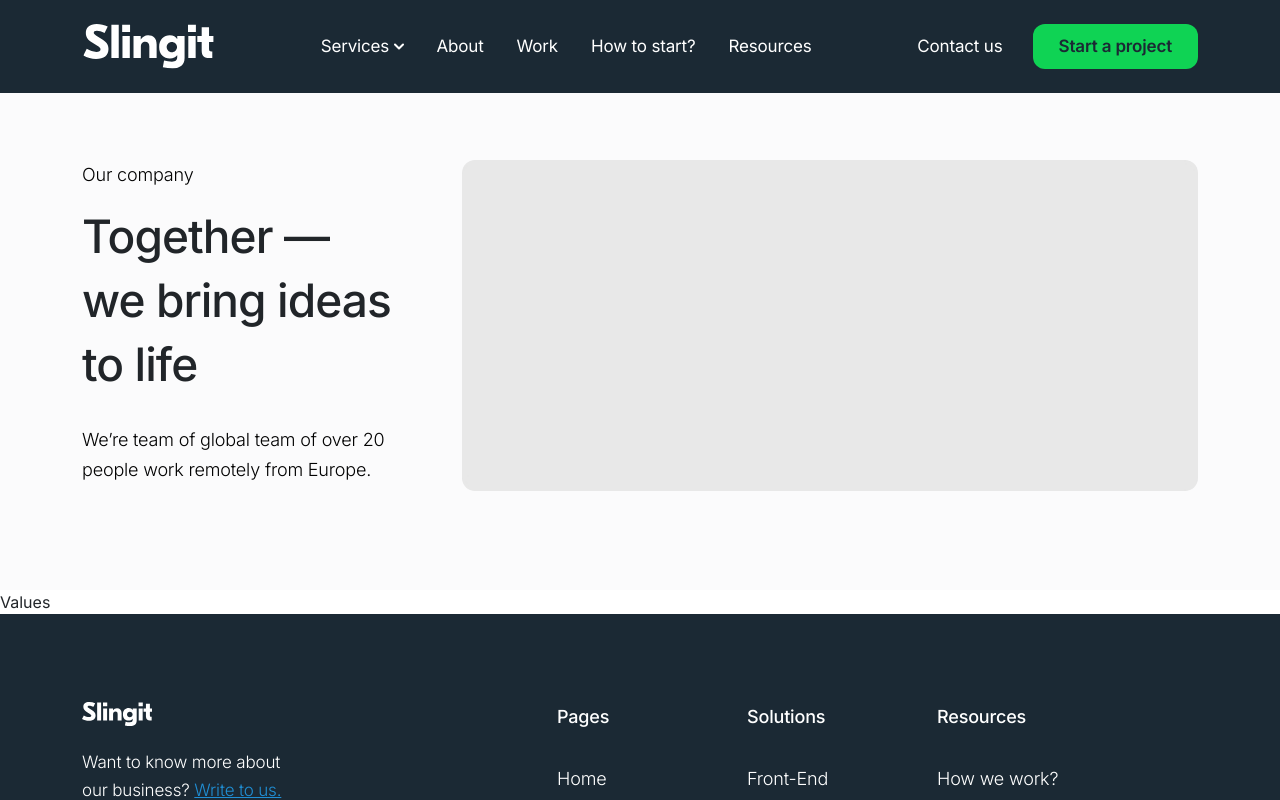
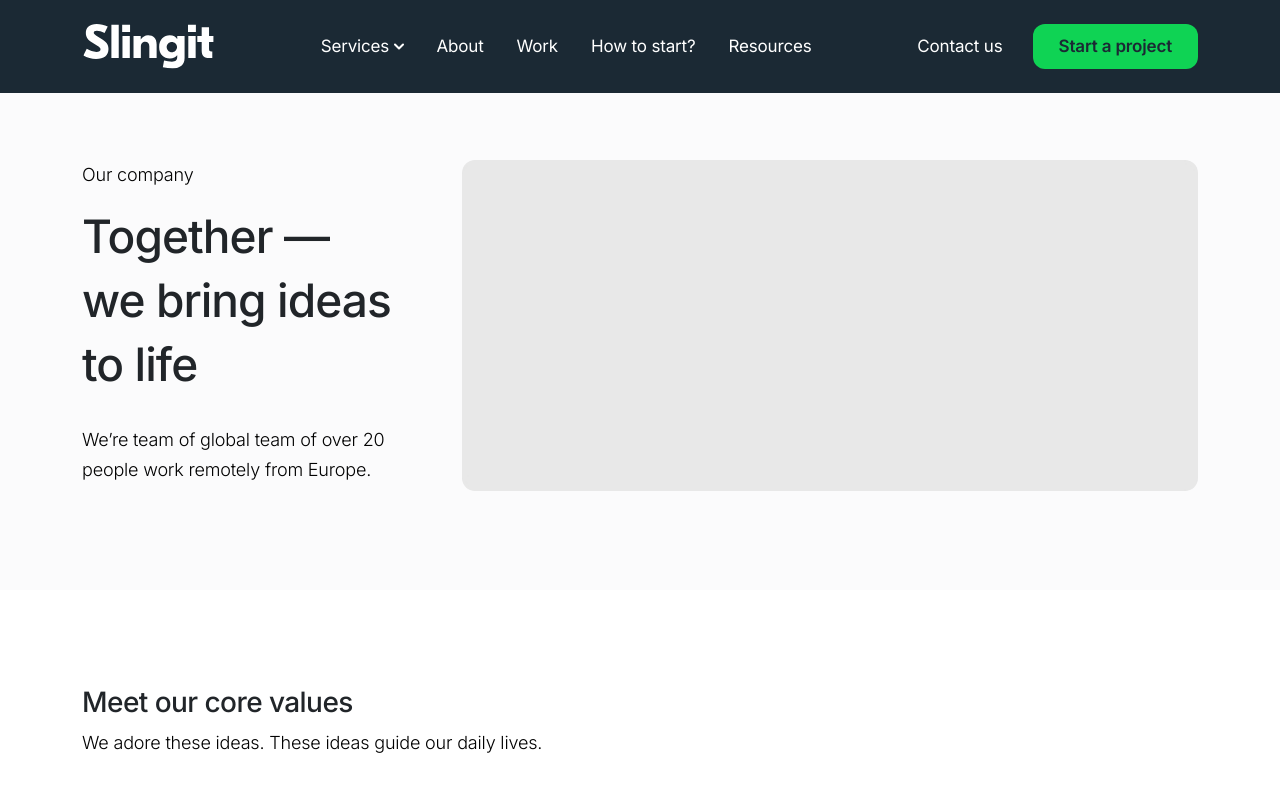
Before and after one commit to mcpalez/simple-react-web, a React (Create React App) app: page /about in a window 1280 px wide. Shown: the top 800 px of the page. Built offline with nearby package versions, Linux system fonts and the light colour scheme.

Commit message:
about values, section page

```diff
--- /dev/null
+++ b/src/assets/Styles/pages/about/_about-values.scss
@@ -0,0 +1,13 @@
+.values__about {
+    padding-top: 12vh;
+    padding-bottom: 18vh;
+    .container {
+        .row {
+            .values__col-introduction {
+                p {
+                    color: var(--st-black);
+                }
+            }
+        }
+    }
+}
--- a/src/assets/Styles/pages/about/about.scss
+++ b/src/assets/Styles/pages/about/about.scss
@@ -1 +1,2 @@
 @import './about-hero';
+@import './about-values';
--- a/src/components/pages/about/Values.jsx
+++ b/src/components/pages/about/Values.jsx
@@ -1,8 +1,20 @@
-import React from 'react'
+import React from 'react';
+import Row from 'react-bootstrap/Row';
+import Container from 'react-bootstrap/Container';
+import Col from 'react-bootstrap/Col';
 
 function Values() {
   return (
-    <div>Values</div>
+    <section className='values__about'>
+		<Container>
+			<Row>
+				<Col lg={12} className='values__col-introduction'>
+					<h3>Meet our core values</h3>
+					<p>We adore these ideas. These ideas guide our daily lives.</p>
+				</Col>
+			</Row>
+		</Container>
+    </section>
   )
 }
 
```
